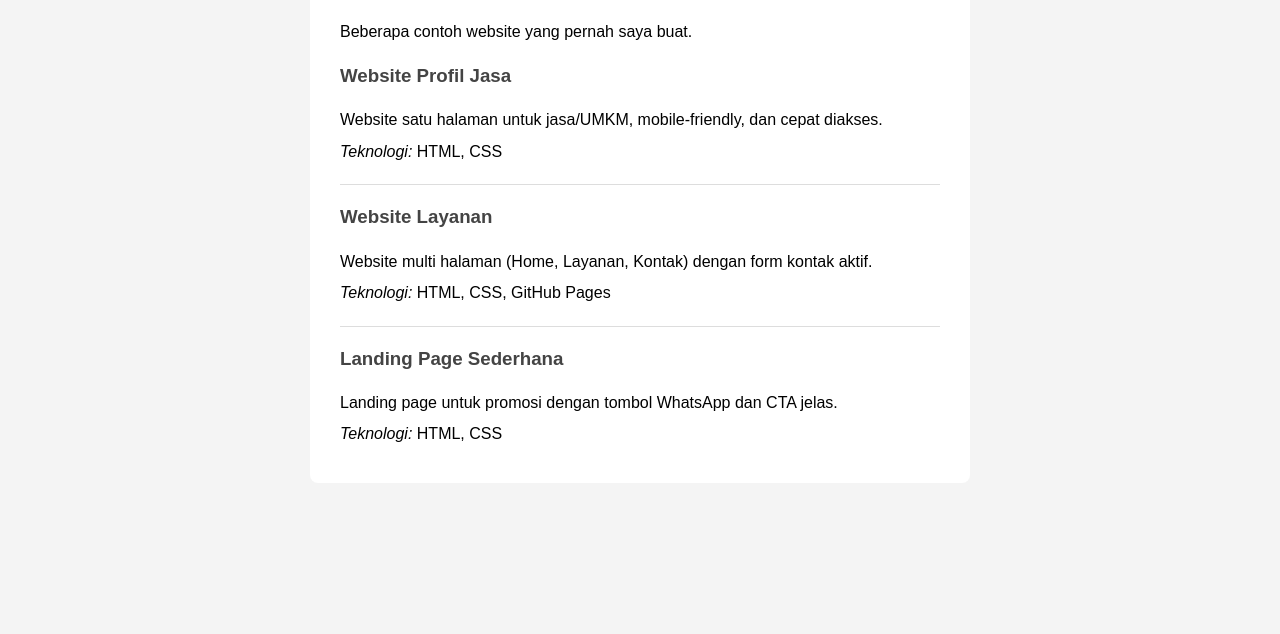
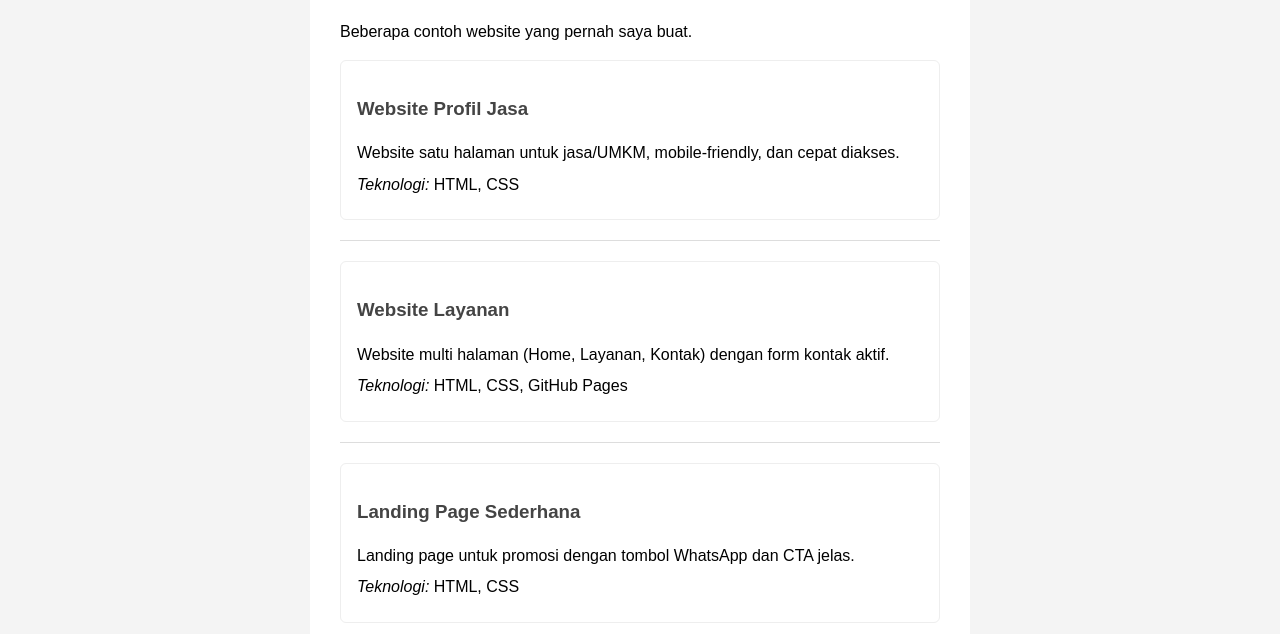
Before and after one commit to fareza777/web-latihan, a plain HTML site: page portfolio.html in a window 1280 px wide. Shown: the part 184-818 px from the top of the page. Drawn offline with Linux system fonts and the light colour scheme.

Commit message:
Update portfolio.html

```diff
--- a/portfolio.html
+++ b/portfolio.html
@@ -17,21 +17,26 @@
   <div class="container">
   <h1>Portfolio</h1>
   <p>Beberapa contoh website yang pernah saya buat.</p>
+
+  <div class="card">
   <h3>Website Profil Jasa</h3>
   <p>Website satu halaman untuk jasa/UMKM, mobile-friendly, dan cepat diakses.</p>
   <p><em>Teknologi:</em> HTML, CSS</p>
+  </div>
 
   <hr>
-
+  <div class="card">
   <h3>Website Layanan</h3>
   <p>Website multi halaman (Home, Layanan, Kontak) dengan form kontak aktif.</p>
   <p><em>Teknologi:</em> HTML, CSS, GitHub Pages</p>
+  </div>
 
   <hr>
-
+  <div class="card">
   <h3>Landing Page Sederhana</h3>
   <p>Landing page untuk promosi dengan tombol WhatsApp dan CTA jelas.</p>
   <p><em>Teknologi:</em> HTML, CSS</p>
+  </div>
 
 </div>
 
```
